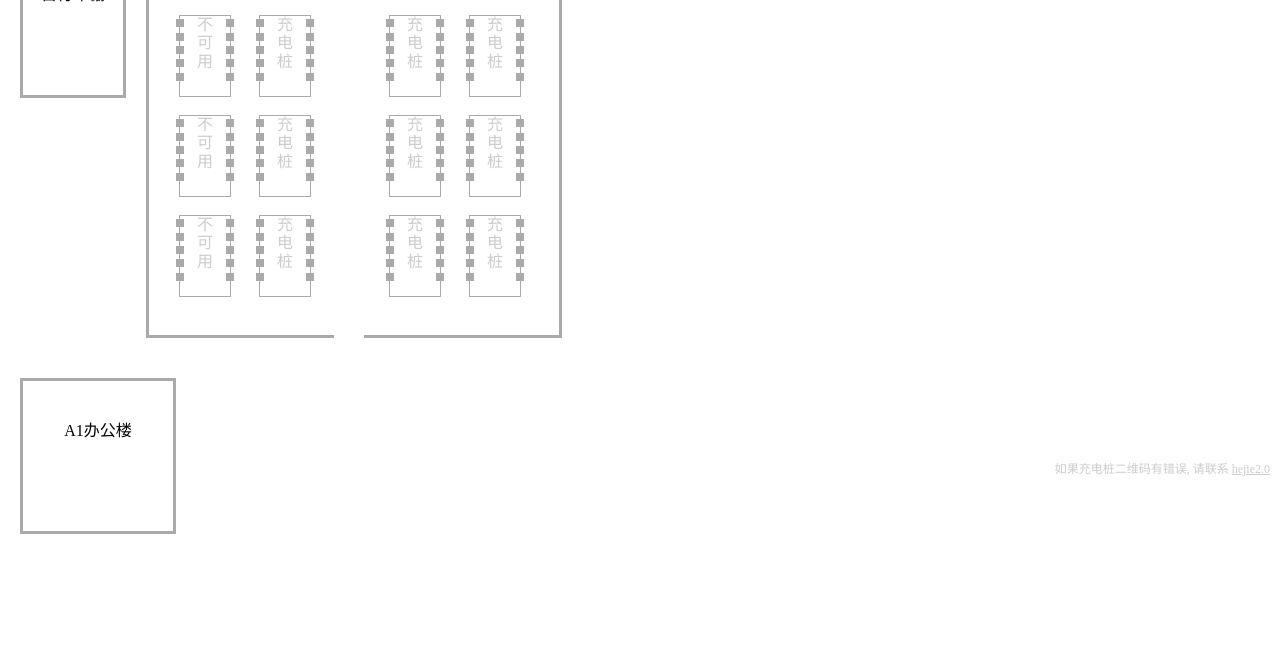
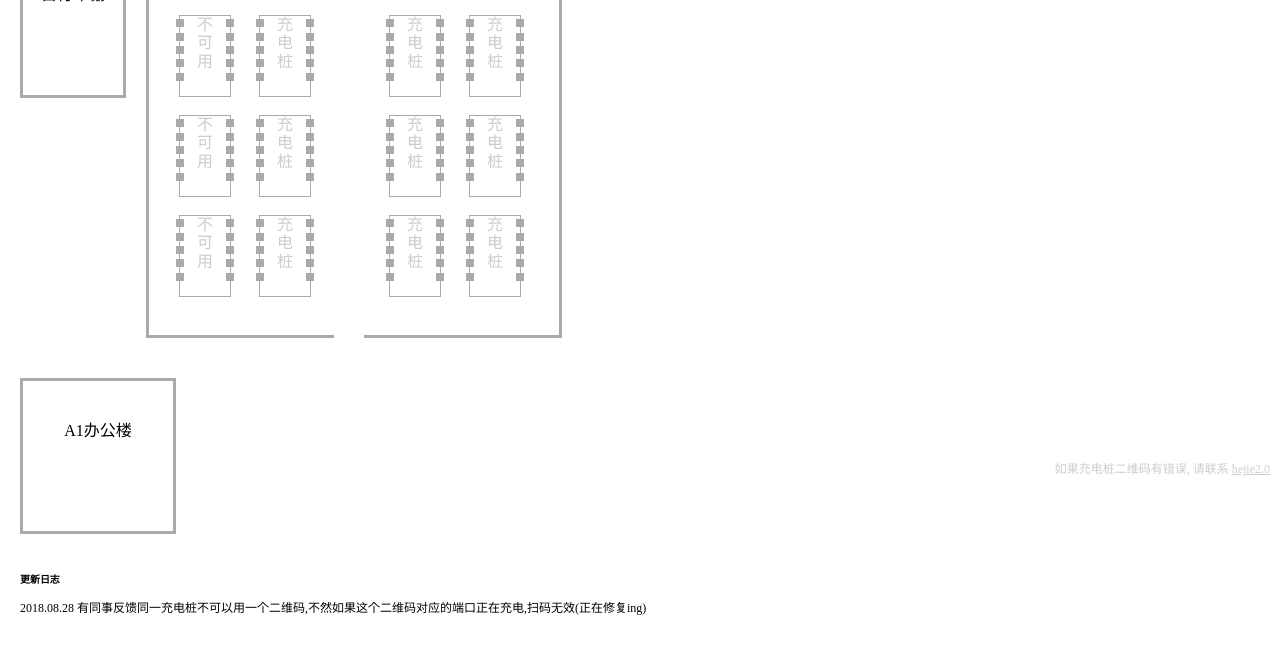
Before and after one commit to AJLoveChina/xunfeiCharge, a website: page src/index.html in a window 1280 px wide. Shown: the part 313-961 px from the top of the page. Before the commit the page ends 867 px from the top, so only its background shows below. Drawn offline with nearby package versions, Linux system fonts and the light colour scheme.

Commit message:
同一充电桩不可以用一个二维码,不然如果这个二维码对应的端口正在充电

```diff
--- a/src/index.html
+++ b/src/index.html
@@ -23,6 +23,10 @@
 
 
 <a href="https://github.com/AJLoveChina/xunfeiCharge"><img style="position: absolute; top: 0; right: 0; border: 0;" src="https://s3.amazonaws.com/github/ribbons/forkme_right_darkblue_121621.png" alt="Fork me on GitHub"></a>
+<div class="log" style="font-size: 12px;margin-top:40px;">
+    <h5>更新日志</h5>
+    <p>2018.08.28 有同事反馈同一充电桩不可以用一个二维码,不然如果这个二维码对应的端口正在充电,扫码无效(正在修复ing)</p>
+</div>
 
 </body>
 </html>
```
